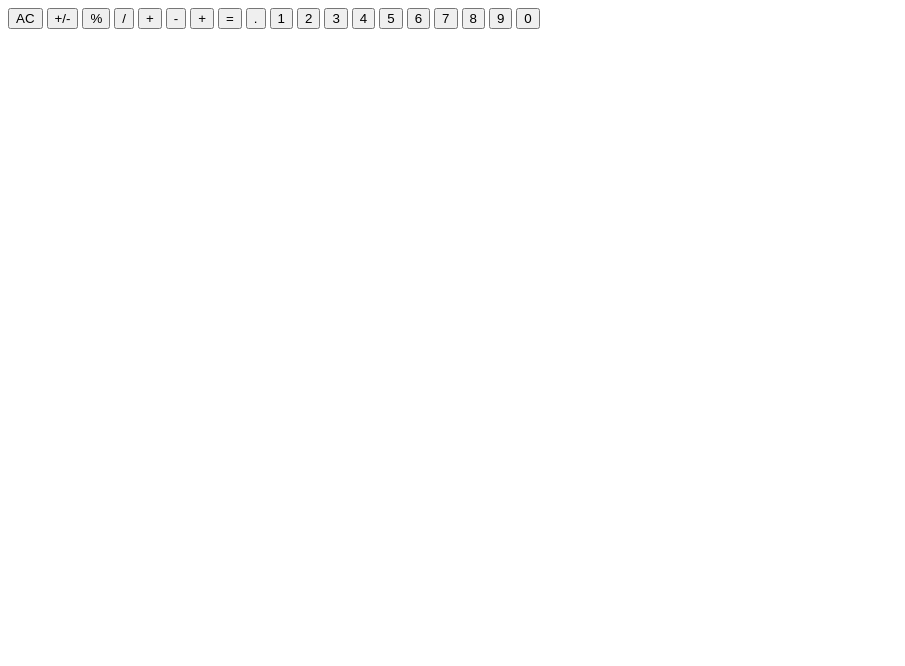
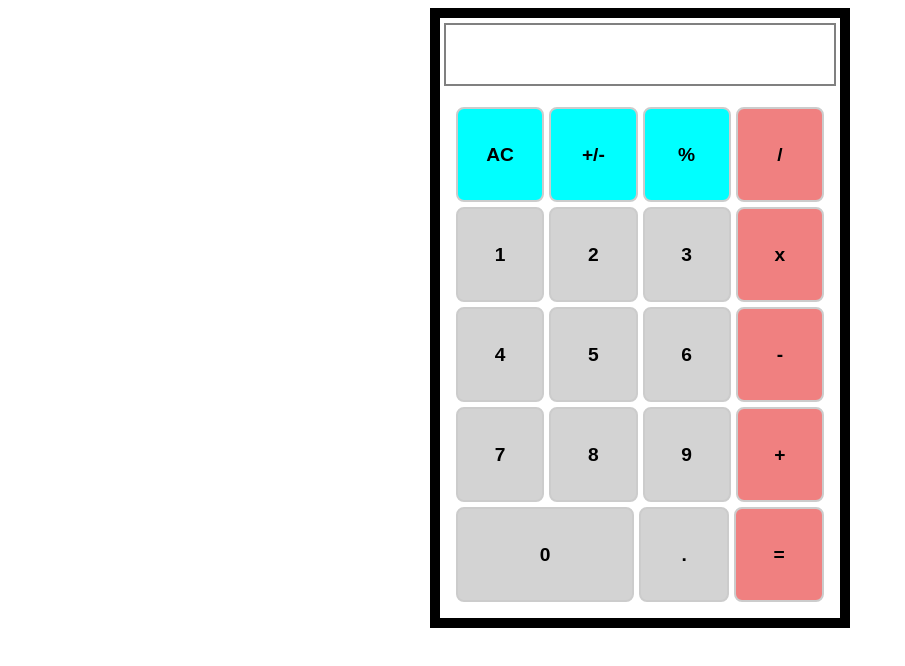
Before and after one commit to FishShalami/odin-calculator, a plain HTML site: page index.html in a window 1280 px wide. Shown: the whole page, without its empty margins (0-905 px from the left). Drawn offline with Linux system fonts and the light colour scheme.

Commit message:
Set basic html structure and styling

```diff
--- a/index.html
+++ b/index.html
@@ -14,21 +14,27 @@
             <button class="special-buttons" id="posneg">+/-</button>
             <button class="special-buttons" id="pct">%</button>
             <button class="operator" id="divide">/</button>
-            <button class="operator" id="multiply">+</button>
-            <button class="operator" id="minus">-</button>
-            <button class="operator" id="plus">+</button>
-            <button class="operator" id="equal">=</button>
-            <button class="operator" id="decimal">.</button>
             <button class="num">1</button>
             <button class="num">2</button>
             <button class="num">3</button>
+            <button class="operator" id="multiply">x</button>
             <button class="num">4</button>
             <button class="num">5</button>
             <button class="num">6</button>
+            <button class="operator" id="minus">-</button>
             <button class="num">7</button>
             <button class="num">8</button>
             <button class="num">9</button>
-            <button class="num">0</button>
+            <button class="operator" id="plus">+</button>
+            <button class="num" id = "zero">0</button>
+            <button class="operator" id="decimal">.</button>
+            <button class="operator" id="equal">=</button>
+            </div>
+
+
+
+
+
         </div>
     </div>
 
--- a/styles.css
+++ b/styles.css
@@ -0,0 +1,60 @@
+.container {
+    height: 600px;
+    width: 400px;
+    border: 10px solid black;
+    margin: auto;
+    display: flex;
+    flex-direction: column;
+    justify-content: center;
+}
+
+.display-top {
+    border: solid 2px grey;
+    height: 100px;
+    width: calc(100% - 32px); /* Matches container padding */
+    margin: 5px auto;
+    text-align: right;
+    padding: 10px;
+    font-size: 1.5em;
+    font-weight: bold;
+}
+
+.display-buttons {
+    display: flex;
+    flex-wrap: wrap;
+    justify-content: center;
+    margin: 0 auto;
+    gap: 5px;
+    padding: 16px;
+}
+
+.display-buttons button {
+    height: 95px;
+    flex: 1 0 calc(22% - 10px); /* Flexible button width */
+    display: flex;
+    justify-content: center;
+    align-items: center;
+    font-size: 1.2em;
+    font-weight: bold;
+    border: 2px solid #ccc;
+    border-radius: 8px; /* Optional: rounded corners */
+    background-color: #f4f4f4;
+    cursor: pointer;
+}
+
+.display-buttons .special-buttons {
+    background-color: aqua;
+}
+
+.display-buttons .operator {
+    background-color: lightcoral;
+}
+
+.display-buttons .num,
+.display-buttons #decimal {
+    background-color: lightgray;
+}
+
+.display-buttons #zero {
+    flex: 1 0 calc(46% - 10px); /* Spans two columns */
+}
```
